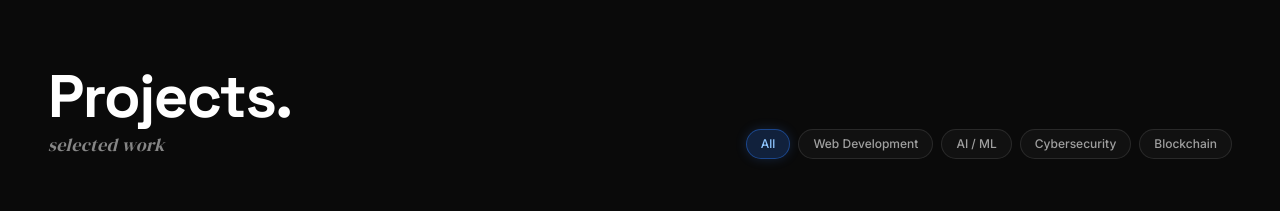
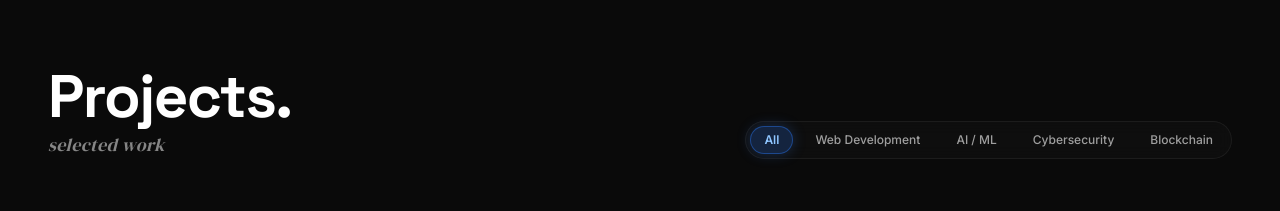
Before and after one commit to sandeep0431/PORTFOLIO-2.0, a Next.js app: page / in a window 1280 px wide. Shown: the part 5460-5671 px from the top of the page. Built offline with nearby package versions, Linux system fonts and the light colour scheme.

Commit message:
Enhance project filter animations with spring physics and sliding pill

```diff
--- a/components/Projects.tsx
+++ b/components/Projects.tsx
@@ -151,7 +151,7 @@ export const Projects = () => {
             initial={{ opacity: 0, y: 15 }}
             whileInView={{ opacity: 1, y: 0 }}
             viewport={{ once: true }}
-            className="flex flex-wrap gap-2"
+            className="flex flex-wrap gap-2 p-1 bg-white/[0.02] border border-white/[0.06] rounded-full backdrop-blur-sm"
           >
             {FILTERS.map((filter) => {
               const isActive = activeFilter === filter;
@@ -159,13 +159,22 @@ export const Projects = () => {
                 <button
                   key={filter}
                   onClick={() => setActiveFilter(filter)}
-                  className={`px-3.5 py-1.5 rounded-full text-xs font-medium transition-all duration-200 border ${
-                    isActive
-                      ? "bg-blue-500/20 border-blue-500/40 text-blue-300 shadow-[0_0_12px_rgba(59,130,246,0.2)]"
-                      : "bg-white/[0.03] border-white/10 text-white/60 hover:text-white hover:bg-white/[0.07] hover:border-white/20"
-                  }`}
+                  className="relative px-3.5 py-1.5 rounded-full text-xs font-medium transition-colors duration-200 outline-none select-none"
                 >
-                  {filter}
+                  {isActive && (
+                    <motion.div
+                      layoutId="activeProjectFilter"
+                      className="absolute inset-0 rounded-full bg-blue-500/20 border border-blue-500/40 shadow-[0_0_14px_rgba(59,130,246,0.25)]"
+                      transition={{ type: "spring", stiffness: 380, damping: 30 }}
+                    />
+                  )}
+                  <span
+                    className={`relative z-10 transition-colors duration-200 ${
+                      isActive ? "text-blue-300 font-semibold" : "text-white/60 hover:text-white"
+                    }`}
+                  >
+                    {filter}
+                  </span>
                 </button>
               );
             })}
@@ -182,10 +191,34 @@ export const Projects = () => {
                 href={project.link}
                 target="_blank"
                 rel="noopener noreferrer"
-                initial={{ opacity: 0, scale: 0.95 }}
-                animate={{ opacity: 1, scale: 1 }}
-                exit={{ opacity: 0, scale: 0.95 }}
-                transition={{ duration: 0.35 }}
+                initial={{ opacity: 0, scale: 0.94, y: 16 }}
+                animate={{
+                  opacity: 1,
+                  scale: 1,
+                  y: 0,
+                  transition: {
+                    type: "spring",
+                    stiffness: 350,
+                    damping: 26,
+                    delay: i * 0.04,
+                  },
+                }}
+                exit={{
+                  opacity: 0,
+                  scale: 0.92,
+                  y: -10,
+                  transition: {
+                    duration: 0.2,
+                    ease: "easeInOut",
+                  },
+                }}
+                transition={{
+                  layout: {
+                    type: "spring",
+                    stiffness: 350,
+                    damping: 30,
+                  },
+                }}
                 className="group relative flex flex-col rounded-xl bg-[#0d1117] border border-[#30363d] hover:border-[#58a6ff]/50 transition-all duration-300 overflow-hidden h-full cursor-pointer font-sans"
               >
                 {/* Cover image with BW → color hover effect */}
```
